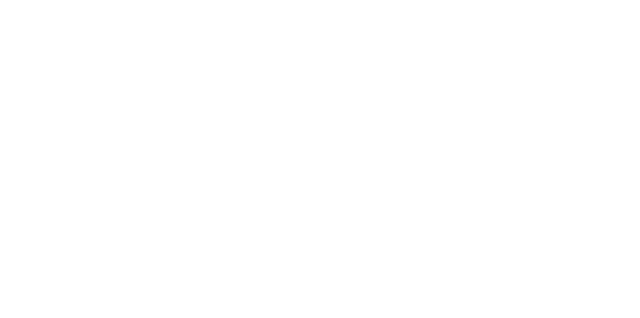
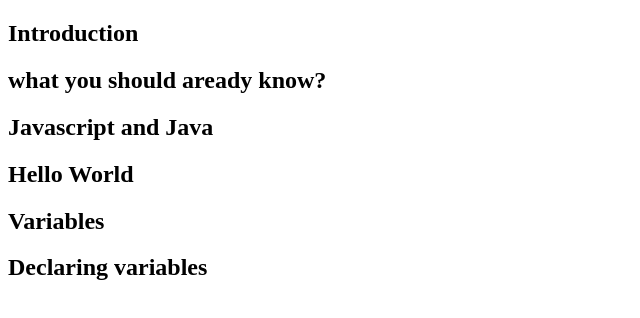
Before and after one commit to iam-Akshat/micr3, a plain HTML site: page index.html in a window 1280 px wide. Shown: the whole page, without its empty margins (0-640 px from the left). Drawn offline with Linux system fonts and the light colour scheme.

Commit message:
User story 5 6 7

```diff
--- a/index.html
+++ b/index.html
@@ -14,20 +14,52 @@
     <main id="main-doc">
 
 
-      <section class="main-section">
-        <header id="section-header"></header>
+      <section class="main-section" id="introduction">
+        <header id="section-header">
+          <h1>Introduction</h1>
+          <p></p>
+          <p></p>
+        </header>
       </section>
-      <section class="main-section">
-        <header id="section-header"></header>
+      <section class="main-section" id="what_already_you_know">
+        <header id="section-header">
+          <h1>what you should aready know?</h1>
+          <p></p>
+          <p></p>
+        </header>
       </section>
-      <section class="main-section">
-        <header id="section-header"></header>
+      <section class="main-section" id="javascript_java">
+        <header id="section-header">
+          <h1>Javascript and Java</h1>
+          <p></p>
+          <p></p>
+        </header>
       </section>
-      <section class="main-section">
-        <header id="section-header"></header>
+      <section class="main-section" id="helloworld">
+        <header id="section-header">
+          <h1>Hello World</h1>
+          <p></p>
+          <p></p>
+          <code></code>
+        </header>
       </section>
-      <section class="main-section">
-        <header id="section-header"></header>
+      <section class="main-section" id="variables">
+        <header id="section-header">
+          <h1>Variables</h1>
+          <p></p>
+          <p></p>
+          <code></code>
+        </header>
+      </section>
+      <section class="main-section" id="dec_variables">
+        <header id="section-header">
+          <h1>Declaring variables</h1>
+          <p></p>
+          <p></p>
+          <code></code>
+          <code></code>
+          <code></code>
+        </header>
       </section>
     </main>
 
```
